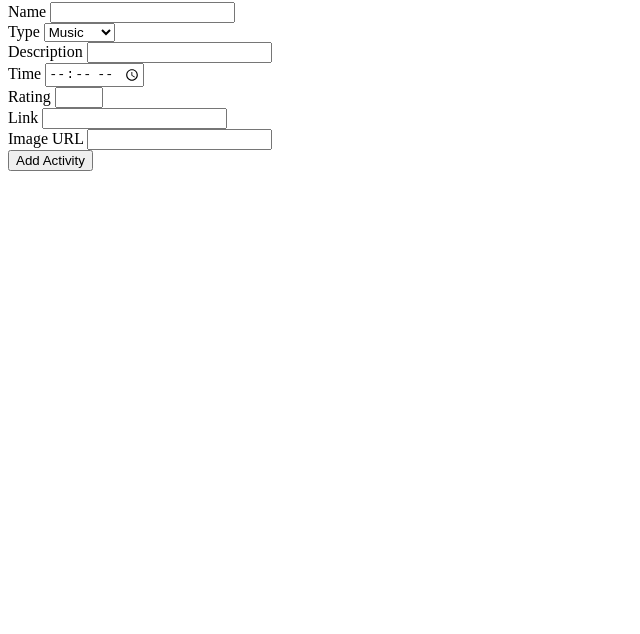
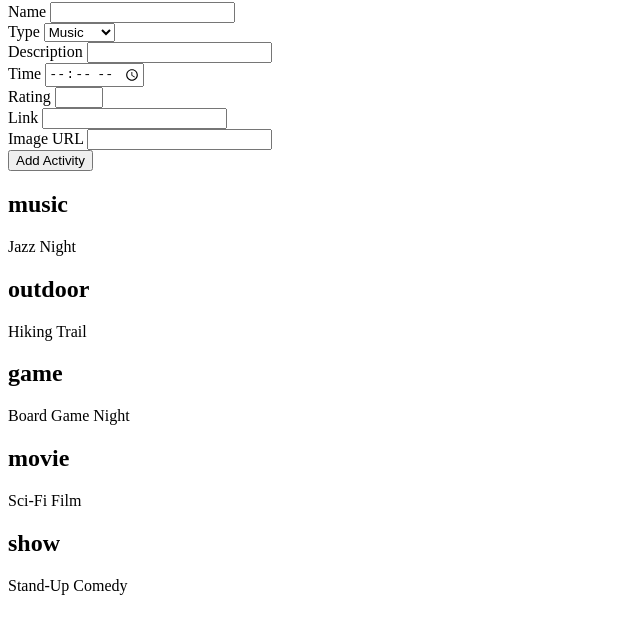
Before and after one commit to Besian04/UnBored, a plain HTML site: page index.html in a window 1280 px wide. Shown: the part 78-712 px from the top of the page, without its empty margins (0-640 px from the left). Drawn offline with Linux system fonts and the light colour scheme.

Commit message:
now shows activities in a simple list view

```diff
--- a/Javascript/ActivityRepository.js
+++ b/Javascript/ActivityRepository.js
@@ -8,6 +8,11 @@ class ActivityRepository {
 
     getActivityList() {
         return this.activityList
+    }
+
+    getCategoryList() {
+        return [...new Set(this.getActivityList().map(activity => activity.type))];
+
     }
 
     getActivityByType(type) {
--- a/Javascript/LocalStorageManager.js
+++ b/Javascript/LocalStorageManager.js
@@ -6,7 +6,6 @@ class LocalStorageManager {
     }
 
     getStoredData() {
-        console.log(localStorage.getItem("userData"))
         return localStorage.getItem("userData")
     }
 
@@ -42,7 +41,7 @@ class LocalStorageManager {
     }
 
     importDataFromLocalStorage() {
-
+        this.sendLocalDataToRepository()
     }
 
     importStandardData() {
@@ -57,7 +56,7 @@ class LocalStorageManager {
     }
 
     sendLocalDataToRepository() {
-        this.activityRepository.activityList = JSON.parse(localStorage.getItem("userData"))
+        this.activityRepository.activityList = JSON.parse(this.getStoredData())
     }
 
     getStandardData() {
--- a/Javascript/MainService.js
+++ b/Javascript/MainService.js
@@ -2,12 +2,11 @@ let userInstance;
 
 window.addEventListener("load", (event) => {
     userInstance = new User();
-    console.log(userInstance.testInt)
+
+    userInstance.uiController.loadCategories()
 
 
     //load base activities into manager (check beforehand if local data already exists)
-
-
     //load user settings
 
     //load playlists
--- a/Javascript/UiController.js
+++ b/Javascript/UiController.js
@@ -1,10 +1,10 @@
 class UiController {
     activityForm;
-    user;
+    activityRepository;
 
-    constructor() {
+    constructor(activityRepository) {
+        this.activityRepository = activityRepository
         this.activityForm = document.getElementById("activityForm")
-
     }
 
     getActivityInput() {
@@ -29,5 +29,34 @@ class UiController {
         )
     }
 
+    loadCategories() {
+        let categoryDiv = document.getElementById("categories")
+        for (let category of this.activityRepository.getCategoryList()) {
+            let heading = document.createElement("h2")
+            heading.innerHTML = category
+            categoryDiv.append(heading)
+
+            let activityContainer = document.createElement("div")
+            categoryDiv.append(activityContainer)
+            this.loadActivitiesIntoCategory(activityContainer, category)
+        }
+
+    }
+
+    loadActivitiesIntoCategory(domElement, categoryName) {
+        let activityList = this.activityRepository.getActivityByType(categoryName)
+        console.log(activityList)
+        for (let activity of activityList) {
+            let name = document.createElement("p")
+            name.innerHTML = activity.name
+            domElement.append(name)
+        }
+
+    }
+
+    loadActivitiesIntoCategories() {
+
+    }
+
 
 }
--- a/Javascript/User.js
+++ b/Javascript/User.js
@@ -10,7 +10,7 @@ class User {
 
         this.activityRepository = new ActivityRepository();
         this.localStorageManager = new LocalStorageManager(this.activityRepository);
-        this.uiController = new UiController(this);
+        this.uiController = new UiController(this.activityRepository);
 
         this.loadUser();
     }
--- a/index.html
+++ b/index.html
@@ -14,7 +14,6 @@
 </head>
 <body>
     <h1>Unbored</h1>
-    <div id="categories"></div>
     <div id="addActivityForm">
       <form id="activityForm">
         <div>
@@ -62,5 +61,7 @@
       </form>
     </div>
 
+    <div id="categories"></div>
+
 </body>
 </html>
```
